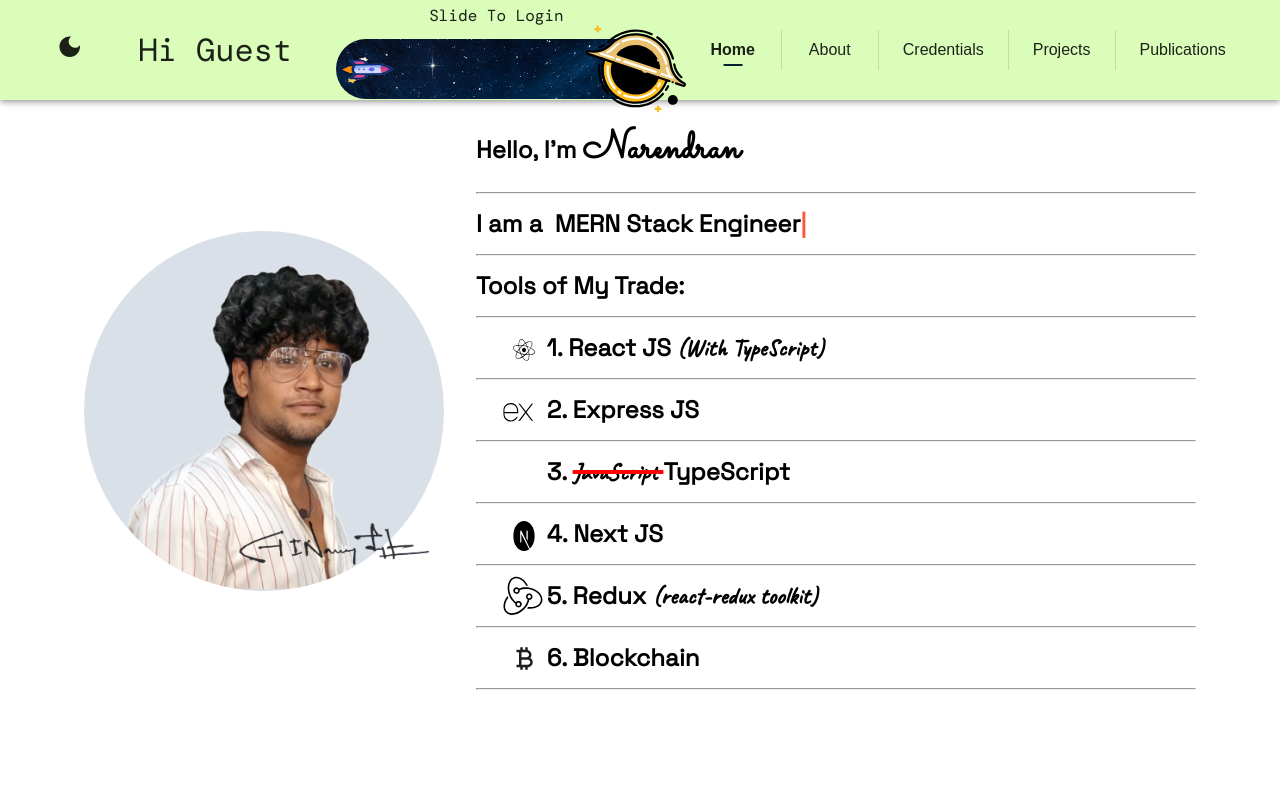
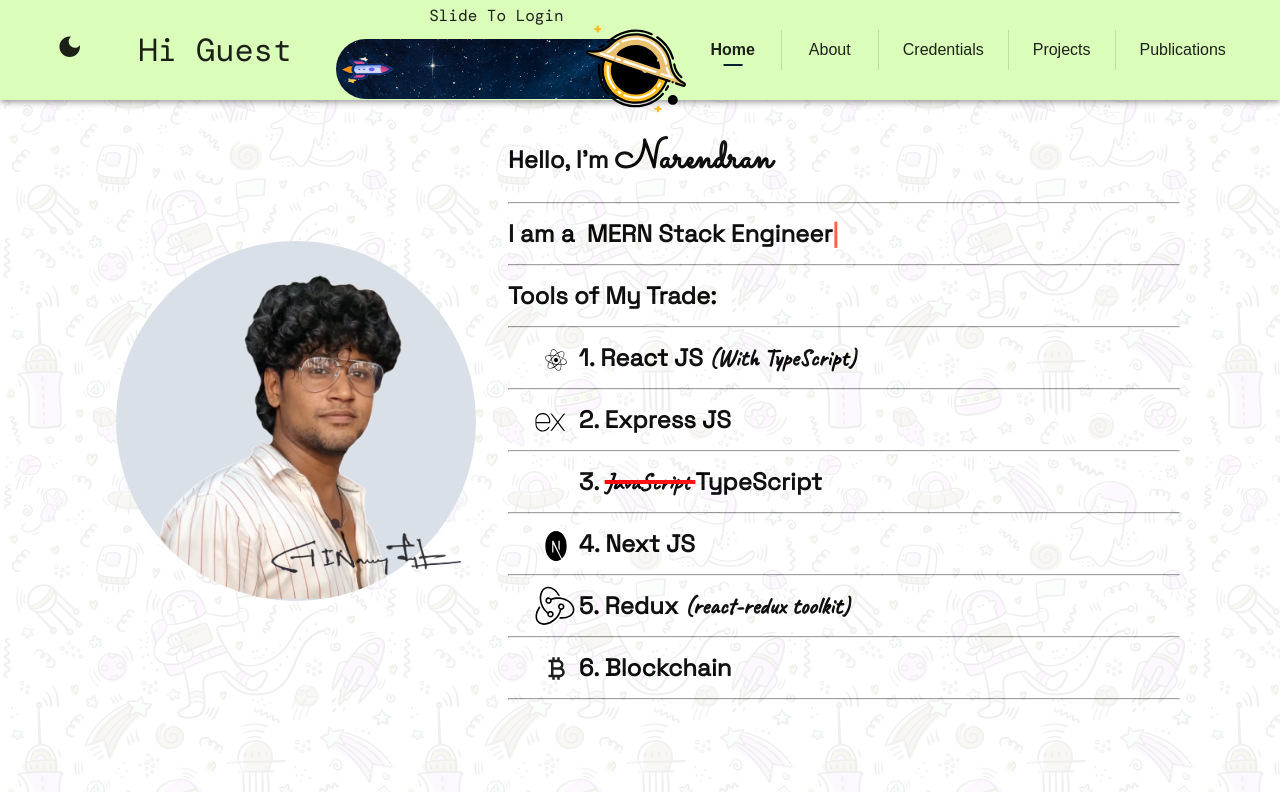
Before and after one commit to YashNarK/my-next-portfolio, a Next.js app: page / in a window 1280 px wide. Built offline with nearby package versions, Linux system fonts and the light colour scheme.

Commit message:
added background as doodle and made it 100vh with trasparency and mode detection

```diff
--- a/src/app/globals.css
+++ b/src/app/globals.css
@@ -1,3 +1,14 @@
+html,
+body {
+    height: 100%;
+    margin: 0;
+    padding: 0;
+}
+
+body {
+    display: flex;
+    flex-direction: column;
+}
 @font-face {
     font-family: 'Lavishly Yours';
     src: url('/fonts/LavishlyYours-Regular.ttf') format('truetype');
--- a/src/app/layout.tsx
+++ b/src/app/layout.tsx
@@ -18,9 +18,24 @@ export default function RootLayout({
     <html lang="en">
       <body>
         <Providers>
-          <FloatingNavBar />
-          <Box component={"main"} p={3} mt={"80px"} color={"inherit"}>
-            {children}
+          <Box
+            sx={{
+              display: "flex",
+              flexDirection: "column",
+              backgroundColor: "background.default",
+            }}
+          >
+            <FloatingNavBar />
+            <Box
+              component="main"
+              sx={{
+                flexGrow: 1,
+                mt: "50px",
+                color: "inherit",
+              }}
+            >
+              {children}
+            </Box>
           </Box>
         </Providers>
       </body>
--- a/src/app/page.tsx
+++ b/src/app/page.tsx
@@ -2,7 +2,7 @@ import Banner from "@/components/Banner";
 import { Box } from "@mui/material";
 export default function Home() {
   return (
-    <Box>
+    <Box m={0} p={0} className="home">
       <Banner />
     </Box>
   );
--- a/src/components/Banner.tsx
+++ b/src/components/Banner.tsx
@@ -113,12 +113,35 @@ const Banner = () => {
   }, [variantIndex, nameVariant]);
   return (
     <Stack
+      className="banner-intro-area"
       justifyContent={"center"}
+      alignItems={"center"}
       gap={2}
       direction={{ xs: "column", sm: "row" }}
       spacing={2}
-      sx={{ padding: 2 }}
+      sx={{
+        padding: 10,
+        position: "relative",
+        overflow: "hidden",
+        m: 0,
+      }}
     >
+      {/* Background Layer */}
+      <Box
+        className="background-layer"
+        sx={{
+          position: "absolute",
+          top: 0,
+          left: 0,
+          right: 0,
+          bottom: 0,
+          backgroundImage: `url('/img/space-doodle-${mode}.jpg')`,
+          backgroundSize: "400px",
+          backgroundRepeat: "repeat",
+          opacity: 0.07, // only background is transparent
+          zIndex: 0,
+        }}
+      />
       <ImageIntro />
       <Box
         className="banner-intro-text-area"
```
